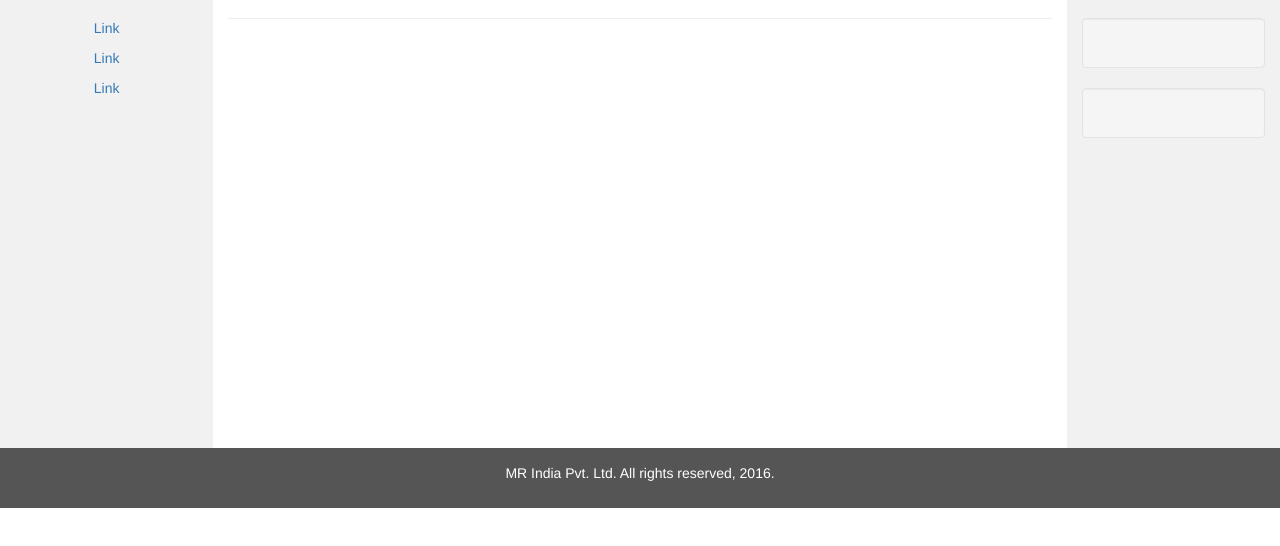
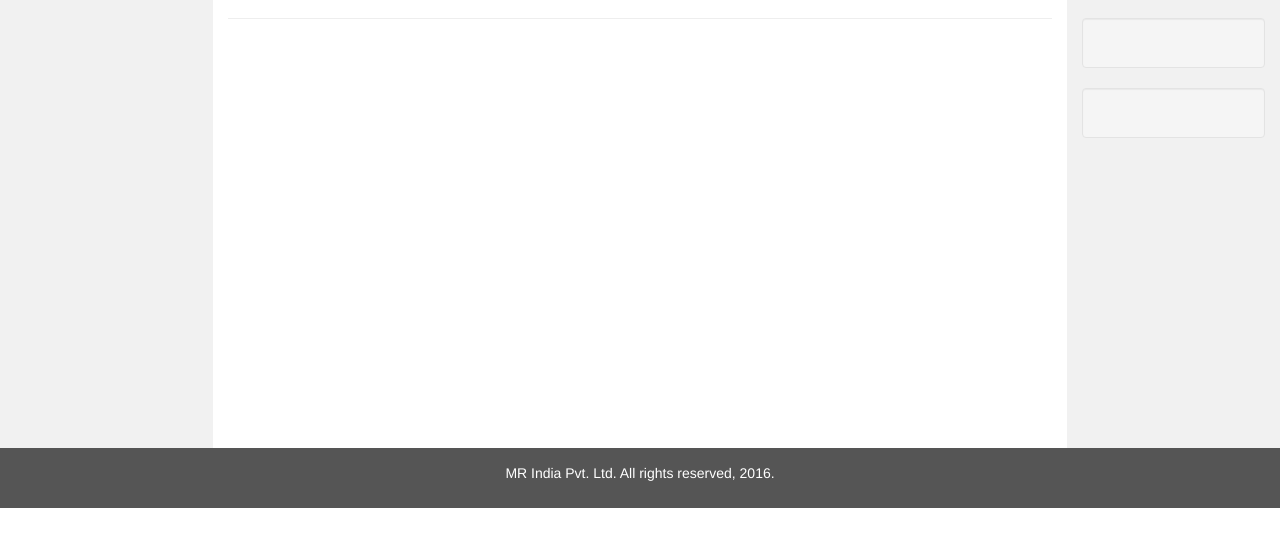
Before and after one commit to hareesh-mandaloju/health, a plain HTML site: page index.html in a window 1280 px wide. Shown: the part 54-600 px from the top of the page. Drawn offline with nearby package versions, Linux system fonts and the light colour scheme.

Commit message:
Update index.html

```diff
--- a/index.html
+++ b/index.html
@@ -71,9 +71,9 @@
 <div class="container-fluid text-center">
   <div class="row content">
     <div class="col-sm-2 sidenav">
-      <p><a href="#">Link</a></p>
-      <p><a href="#">Link</a></p>
-      <p><a href="#">Link</a></p>
+      <p><a href="#"></a></p>
+      <p><a href="#"></a></p>
+      <p><a href="#"></a></p>
     </div>
     <div class="col-sm-8 text-left">
       <h1></h1>
```
